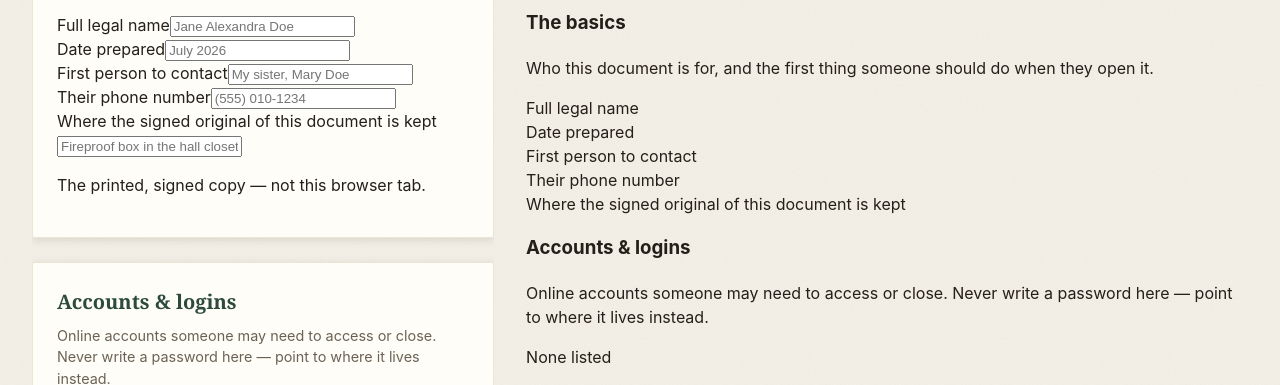
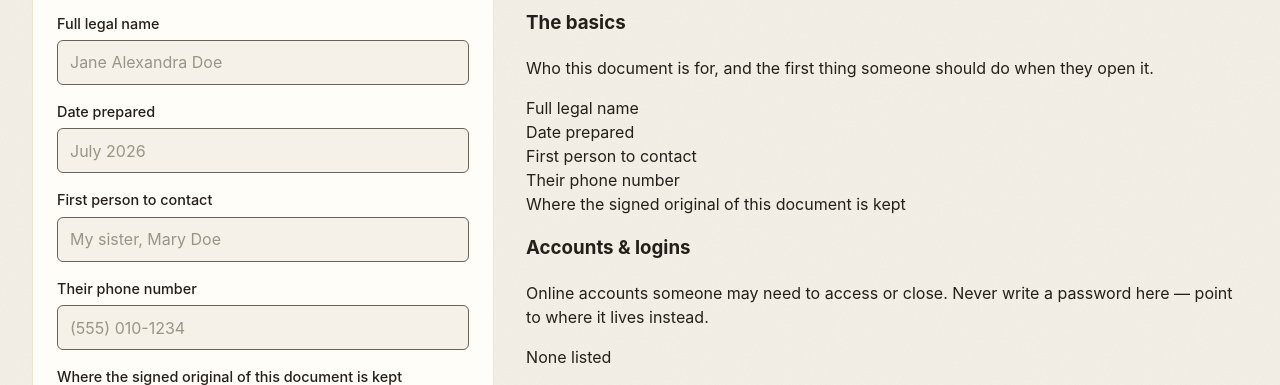
Before and after one commit to ctkrug/keyholder, a website with bundled scripts: page src/index.html in a window 1280 px wide. Shown: the part 368-753 px from the top of the page. Built offline with nearby package versions, Linux system fonts and the light colour scheme; files whose address does not match are found by name.

Commit message:
feat(css): theme text inputs and textareas with full state coverage
Hover, focus-visible (accent ring), active, and disabled all get distinct
treatment instead of the browser's default widget chrome, per the design
standard's ban on unstyled native controls.

```diff
--- a/src/css/style.css
+++ b/src/css/style.css
@@ -264,3 +264,72 @@ body {
   font-size: 0.9rem;
   max-width: 65ch;
 }
+
+/* Individual field controls — every one gets themed hover/focus/active/
+   disabled states; nothing here is a naked native widget. */
+
+.field {
+  display: flex;
+  flex-direction: column;
+  gap: 0.35em;
+  margin-bottom: var(--space-2);
+}
+
+.field:last-child {
+  margin-bottom: 0;
+}
+
+.field__label {
+  font-size: 0.9rem;
+  font-weight: 500;
+  color: var(--text);
+}
+
+.field__control {
+  padding: 0.6em 0.75em;
+  font: inherit;
+  font-family: var(--font-ui);
+  color: var(--text);
+  background: var(--bg);
+  border: 1px solid var(--text-muted);
+  border-radius: var(--radius-control);
+  transition: border-color var(--motion-ui), box-shadow var(--motion-ui), background var(--motion-ui);
+}
+
+.field__control::placeholder {
+  color: var(--text-muted);
+  opacity: 0.65;
+}
+
+.field__control:hover {
+  border-color: var(--text);
+}
+
+.field__control:focus-visible {
+  outline: none;
+  border-color: var(--accent);
+  box-shadow: 0 0 0 3px rgba(138, 36, 34, 0.18);
+  background: var(--surface-1);
+}
+
+.field__control:active {
+  background: var(--surface-1);
+}
+
+.field__control:disabled {
+  color: var(--text-muted);
+  background: var(--surface-2);
+  border-color: var(--surface-2);
+  cursor: not-allowed;
+}
+
+textarea.field__control {
+  resize: vertical;
+  min-height: 4.5em;
+}
+
+.field__help {
+  margin: 0;
+  color: var(--text-muted);
+  font-size: 0.8rem;
+}
```
